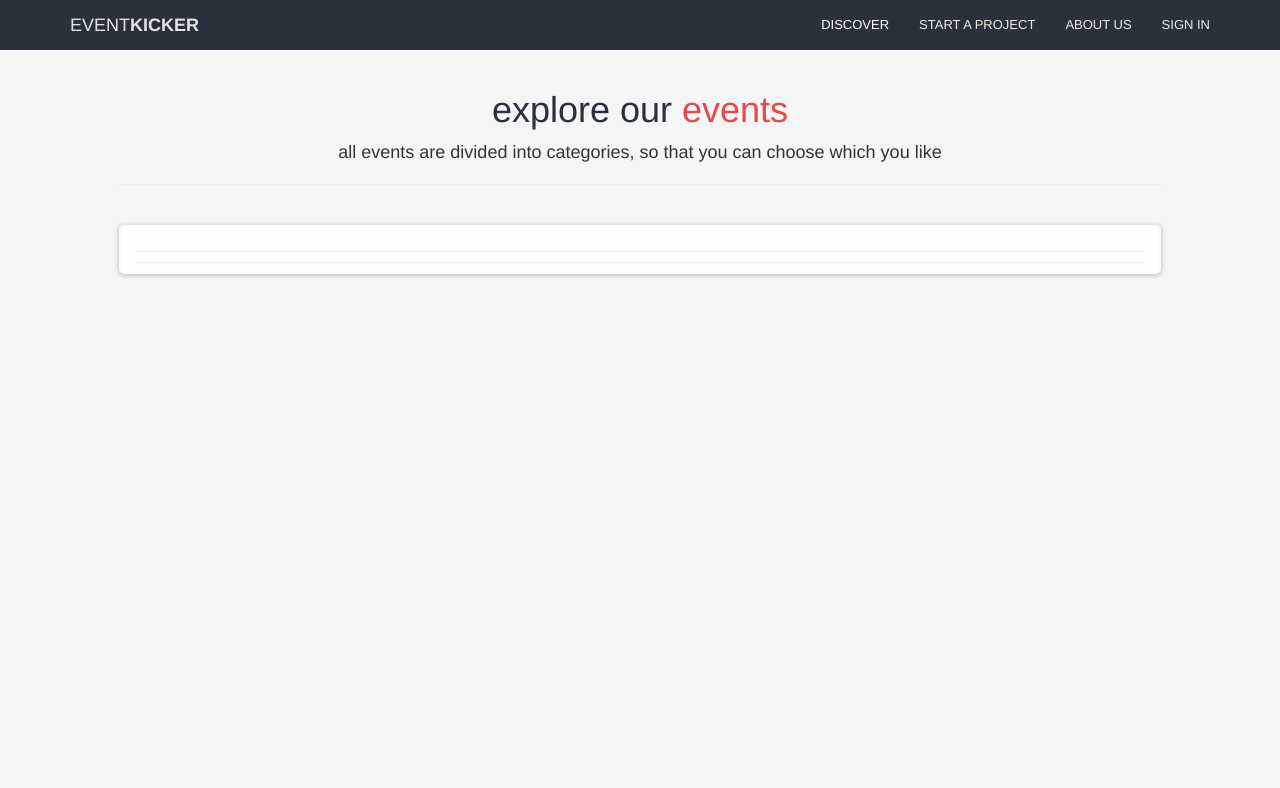
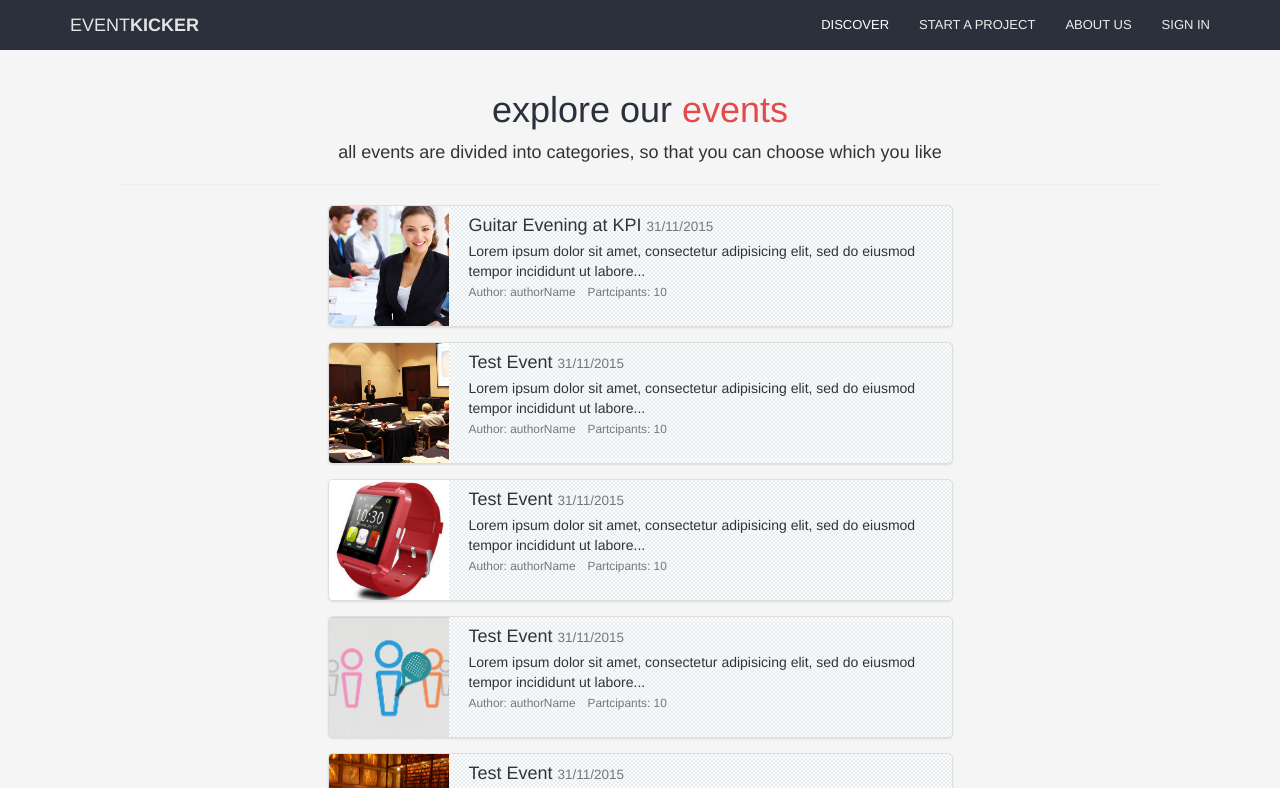
Before and after one commit to StartDownKPI/EventKicker_Frontend, a website: page app/index.html at #/events in a window 1280 px wide. Both pictures are taken after a click on the link "DISCOVER". Shown: the top 788 px of the page. Drawn offline with nearby package versions, Linux system fonts and the light colour scheme; some packages are replaced by stand-ins of ours; files that its build step writes are made by us from their sources; a script that the page names is missing.

Commit message:
Events view updated. Not using deckgrid

```diff
--- a/app/index.html
+++ b/app/index.html
@@ -48,7 +48,6 @@
     <script src="bower_components/angular-sanitize/angular-sanitize.js"></script>
     <script src="bower_components/angular-touch/angular-touch.js"></script>
     <script src="bower_components/angular-ui-router/release/angular-ui-router.js"></script>
-    <script src="bower_components/angular-deckgrid/angular-deckgrid.js"></script>
     <!-- endbower -->
     <!-- endbuild -->
 
--- a/app/scripts/app.js
+++ b/app/scripts/app.js
@@ -15,8 +15,7 @@ angular
     'ngResource',
     'ui.router',
     'ngSanitize',
-    'ngTouch',
-	'akoenig.deckgrid'
+    'ngTouch'
   ])
   .config(function ($stateProvider ,$urlRouterProvider) {
 	  $urlRouterProvider.otherwise('/');
--- a/app/styles/main.css
+++ b/app/styles/main.css
@@ -101,59 +101,27 @@ a {
 	margin-bottom: 5px;
 }
 
-.events-container {
-	background-color: #f5f5f5;
-	background-position: -40px;
-	padding-top: 20px;
+.event-item {
+	border: 1px solid #dedede;
+	background-color: #fff;
+	background-image: url('/images/event-item-bg.png');
+	border-radius: 5px;
+	box-shadow: 0px 1px 2px rgba(0,0,0, 0.1);
 }
 
-.events-grid .deckgrid .thumbnail {
-	background-color: #fefefe;
-	border: 2px solid #fafafa;
-	box-shadow: 0px 1px 5px rgba(35,25,25,0.3);
-	border-radius: 5px;
+.event-item .media-body {
+	padding: 10px;
 }
 
-.events-grid .deckgrid .thumbnail .caption {
-	padding: 0 10px;
+.event-item .media-body .labels span {
+	display: inline-block;
+	margin-right: 8px;
 }
 
-.events-grid .deckgrid .thumbnail .caption h3 {
-	color: #444;
-	font-size: 14px;
-	font-weight: bold;
-	margin-bottom: 0;
+.event-thumb {
+	width: 120px;
+    height: 120px;
+    overflow: hidden;
+    background-size: cover;
+    background-position: center center;
 }
-
-.events-grid .deckgrid .thumbnail .caption p {
-	font-size: 13px;
-	color: #333;
-}
-
-.events-grid .deckgrid .thumbnail .caption hr {
-	margin: 5px 0;
-}
-
-@media screen and (max-width: 480px){
-	.deckgrid[deckgrid]::before {
-		content: '2 .col-xs-6';
-		font-size: 0;
-		visibility: hidden;
-	}
-}
-
-@media screen and (min-width: 481px) and (max-width: 768px){
-	.deckgrid[deckgrid]::before {
-		content: '2 .col-xs-6';
-		font-size: 0;
-		visibility: hidden;
-	}
-}
-
-@media screen and (min-width: 769px){
-	.deckgrid[deckgrid]::before {
-		content: '4 .col-xs-3';
-		font-size: 0;
-		visibility: hidden;
-	}
-}
--- a/app/views/events.html
+++ b/app/views/events.html
@@ -8,20 +8,28 @@
 			</div>
 		</div>
 
+	</div>
+
+	<div class="col-sm-8 col-sm-offset-2 col-md-6 col-md-offset-3">
 		<div class="row events-grid">
-			<div deckgrid class="deckgrid" source="events">
-
-				<div class="thumbnail">
-					<img ng-src="{{card.pictureUrl}}" alt="">
-					<div class="caption">
-						<h3>{{ card.name }}</h3>
-						<hr>
-						<p>{{ card.description | limitTo:100 }}</p>
-						<hr>
-						<span class="small text-muted">{{ card.timeScheduled }}</span>
+			<div class="media event-item" ng-repeat="event in events">
+				<div class="media-left">
+					<div class="event-thumb" ng-style="
+						{'background-image':'url({{event.pictureUrl}})'}">
 					</div>
 				</div>
-
+				<div class="media-body">
+					<h4 class="media-heading">
+						{{event.name | limitTo: 50}} <small>{{event.timeScheduled}}</small>
+					</h4>
+					<span class="description">
+						{{event.description | limitTo: 100 }}...
+					</span>
+					<div class="labels">
+						<span class="small text-muted">Author: authorName</span>
+						<span class="small text-muted">Partcipants: {{ event.participantIds.length }}</span>
+					</div>
+				</div>
 			</div>
 		</div>
 
--- a/bower.json
+++ b/bower.json
@@ -10,9 +10,8 @@
     "angular-sanitize": "^1.4.0",
     "angular-touch": "^1.4.0",
     "angular-ui-router": "~0.2.15",
-    "font-awesome": "~4.4.0",
-    "angular-deckgrid": "~0.5.0"
-  },
+    "font-awesome": "~4.4.0"
+},
   "devDependencies": {
     "angular-mocks": "^1.4.0"
   },
```
Also changed, not shown: test/karma.conf.js (+0 -1 lines), app/images/event-item-bg.png (added).
